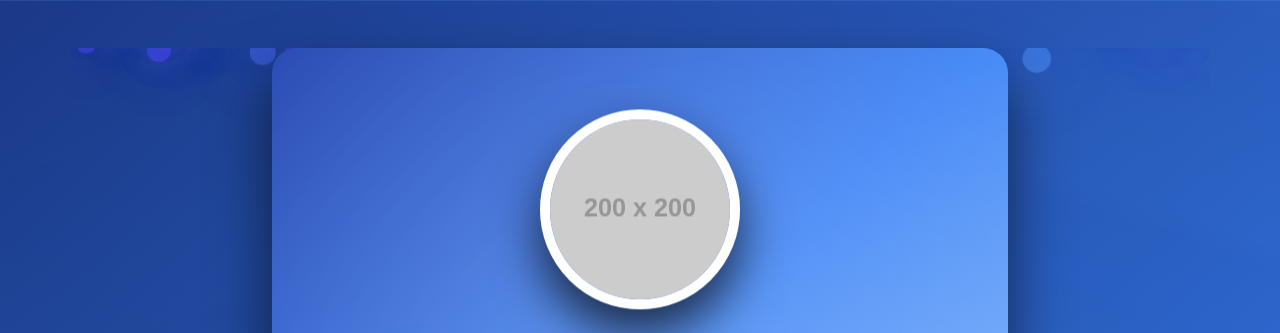
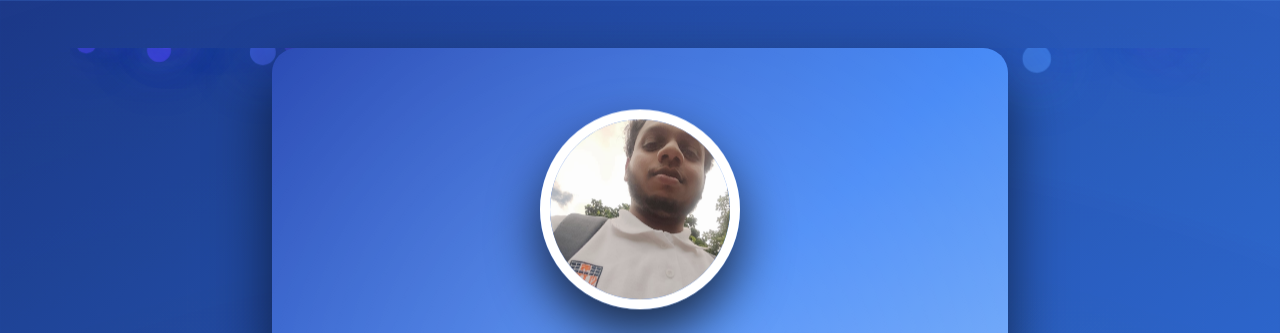
Before and after one commit to marshadmajeedh/marshad-site, a plain HTML site: page index.html in a window 1280 px wide. Shown: the top 333 px of the page. Drawn offline with nearby package versions, Linux system fonts and the light colour scheme; placeholder pictures from the web are drawn by us.

Commit message:
Add files via upload

```diff
--- a/index.html
+++ b/index.html
@@ -512,7 +512,7 @@
     <div class="col-lg-8 mx-auto">
       <div class="profile-header text-center animate-on-scroll">
         <div class="mb-4">
-          <img src="https://via.placeholder.com/200" alt="Marshad Ahamed" class="profile-img">
+          <img src="marshad.jpg" alt="Marshad Ahamed" class="profile-img">
         </div>
         <h1>Marshad Ahamed</h1>
         <p class="lead">I'm Marshad Ahamed Majeed, an undergraduate student at SLIIT, currently in my second year of studies in Information Technology. I have a growing passion for cybersecurity and have recently started my programming journey with Java as my first language.</p>
```
